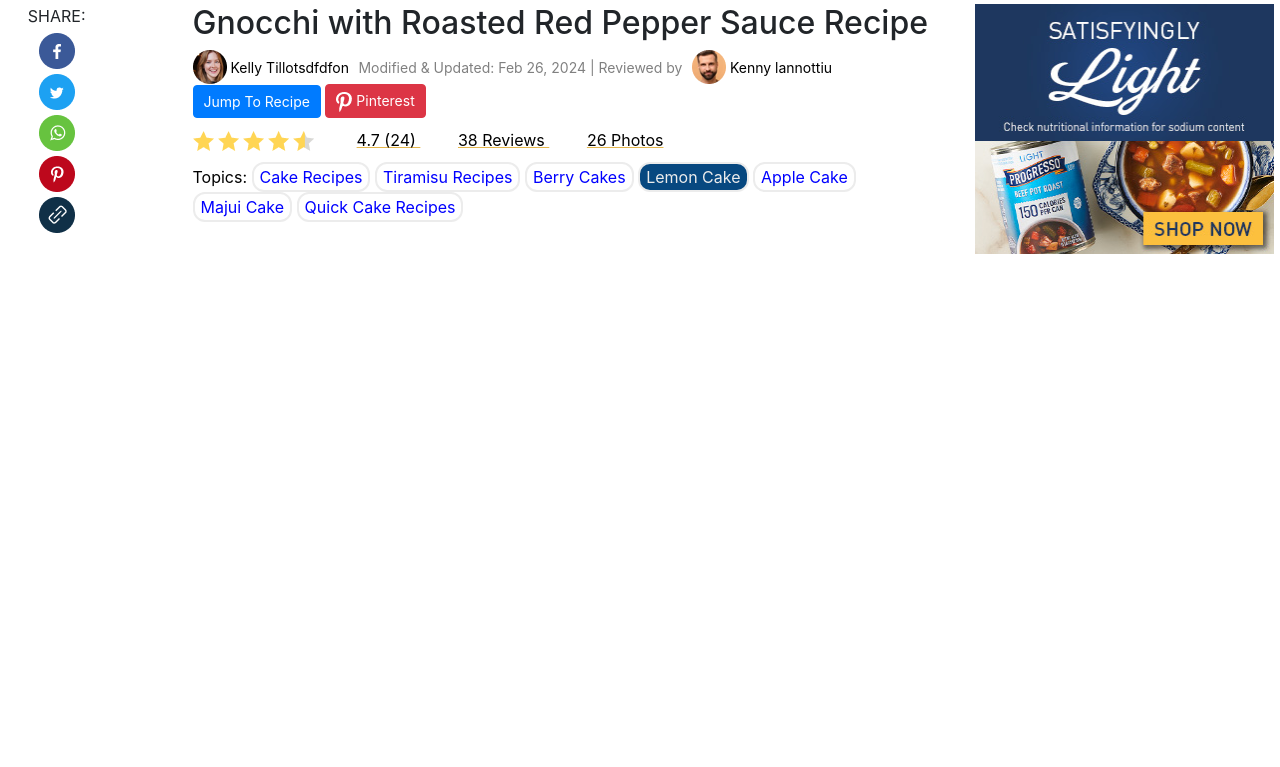
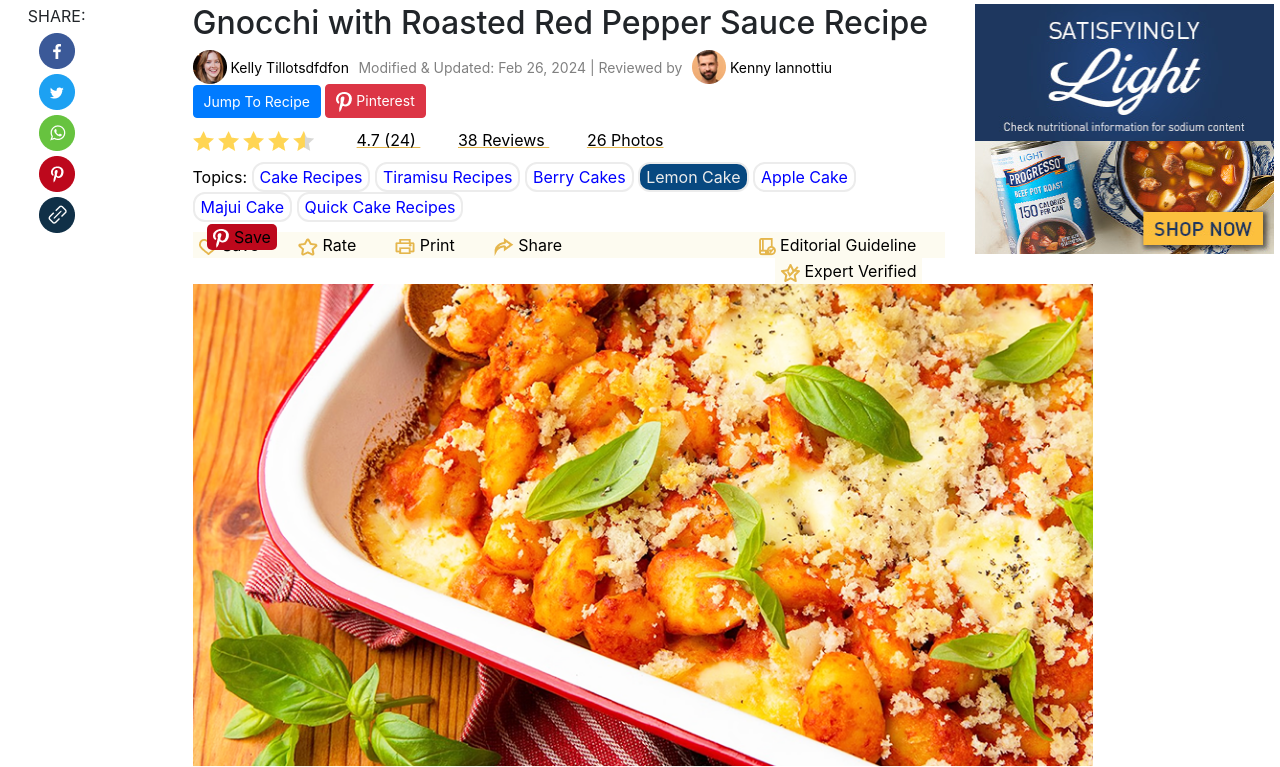
Before and after one commit to rjays16/Recipe, a PHP site: page / in a window 1280 px wide; the page is wider, and only the part inside the window is pictured. Shown: the part 196-963 px from the top of that part. Before the commit the page ends 450 px from the top of that part, so only its background shows below. Run offline with PHP 8.4, Linux system fonts and the light colour scheme; some libraries are stand-ins or nearby versions.

Commit message:
Push update for foode content

```diff
--- a/content.php
+++ b/content.php
@@ -18,7 +18,7 @@
     margin-left: -5%;
 }
 
-.author, .rating, .topics {
+.author, .rating, .topics, .menu, .food {
     margin-left: -5%;
 }
 
@@ -53,6 +53,33 @@
     background-color: white;
     border: 2px solid #ECECEC;
     border-radius: 12px;
+}
+.menu {
+    background-color: #FDFBF0;
+}
+.menu button {
+        margin-right: 3%;
+}
+.menu_button_left{
+    background-color: #FDFBF0;
+    border: none
+}
+.menu_button_right{
+    background-color: #FDFBF0;
+    border: none;
+    float:right;
+}
+.food_image {
+    width: 900px;
+}
+.save_button {
+        background-color: #BD081C;
+        border: none;
+        border-radius: 5px;
+        position: absolute;
+        top: 220px;
+        margin-left: 2%;
+        z-index: 2;
 }
 </style>
 
@@ -97,6 +124,19 @@
                     <button class="topics_button">Majui Cake</button>
                     <button class="topics_button">Quick Cake Recipes</button>
             </div>
+            <div style="height: 10px;"></div>
+            <div class="menu">
+                    <button class="menu_button_left">  <img src="Images/content/save.png"> Save</button>
+                    <button class="menu_button_left">  <img src="Images/content/rate.png"> Rate</button>
+                    <button class="menu_button_left">  <img src="Images/content/print.png"> Print</button>
+                    <button class="menu_button_left">  <img src="Images/content/share.png"> Share</button>
+                    <button class="menu_button_right"> <img src="Images/content/editorial.png"> Editorial Guideline</button>
+                    <button class="menu_button_right"> <img src="Images/content/expert.png"> Expert Verified</button>
+            </div>
+            <div class="food">
+                <button class="save_button"> <img src="Images/content/pinterest.png"> Save</button>
+                <img class="food_image" src="Images/content/food.png">
+            </div>
         </div>
         <div class="col-md-3">
             <div class="right-side">
```
Also changed, not shown: Images/content/editorial.png (added), Images/content/expert.png (added), Images/content/food.png (added), Images/content/pinterest.png (added), Images/content/print.png (added), Images/content/rate.png (added), Images/content/save.png (added), Images/content/share.png (added).
